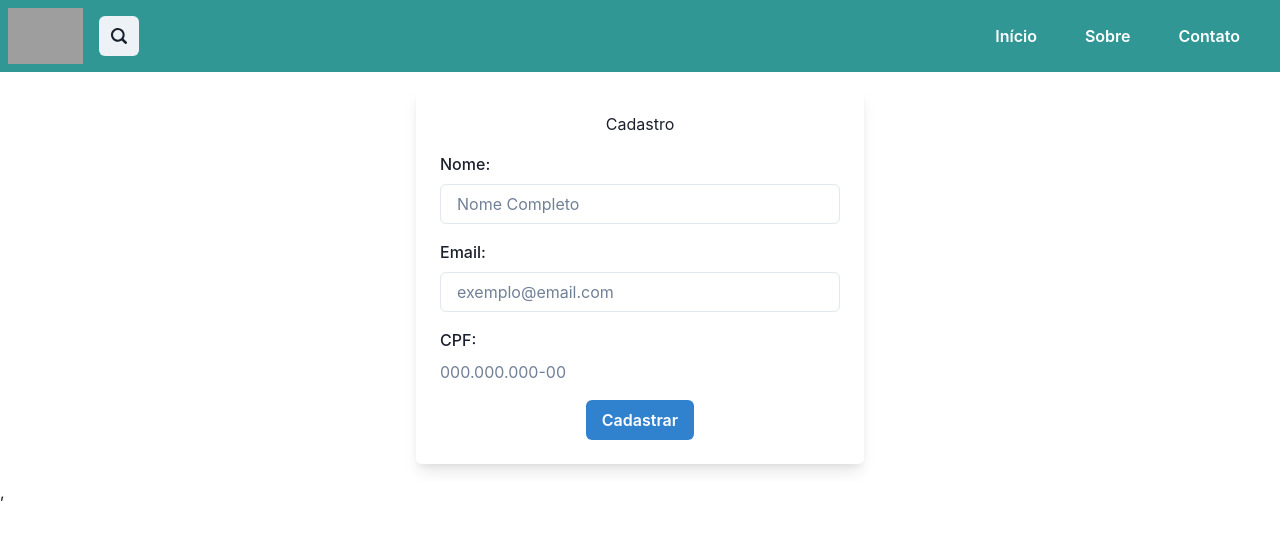
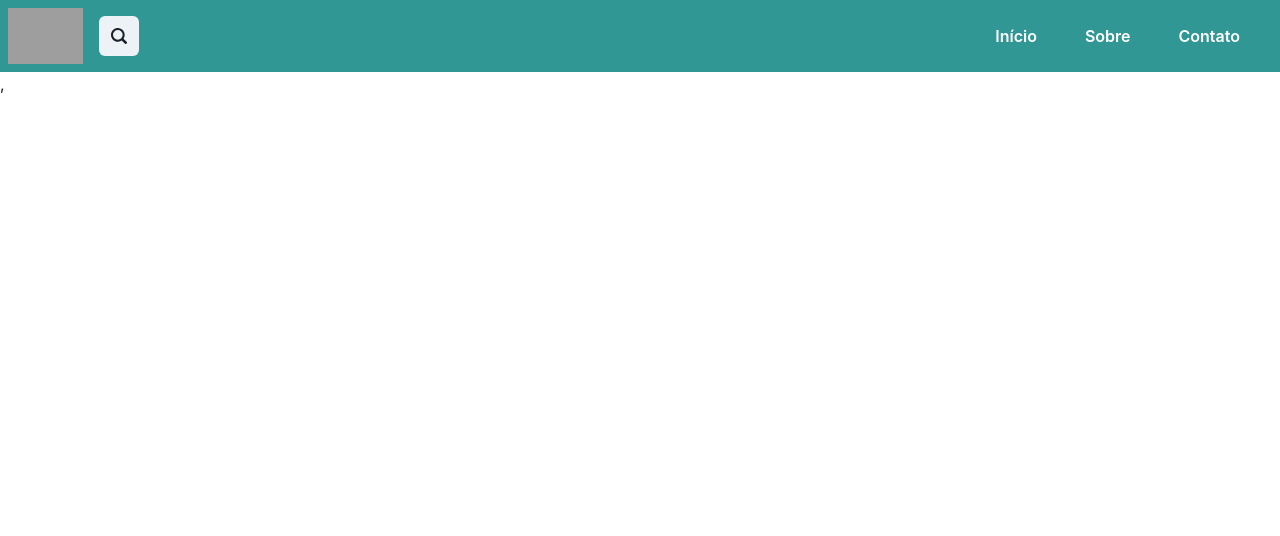
Before and after one commit to tn-junior/fomeZeroHome, a React (Vite) app: page / in a window 1280 px wide. Shown: the top 536 px of the page. Built offline with nearby package versions, Linux system fonts and the light colour scheme; grey boxes are pictures that could not be loaded.

Commit message:
Update App.jsx

```diff
--- a/src/App.jsx
+++ b/src/App.jsx
@@ -1,8 +1,8 @@
-import Cadastro from './Cadastro'
 import Header from './Header'
-import React from 'react'
+
 import { ChakraProvider, CSSReset, extendTheme } from '@chakra-ui/react';
 import './fonts.css'
+import { Outlet } from 'react-router-dom'
 
 const theme = extendTheme({
 
@@ -14,7 +14,7 @@ function App() {
       <CSSReset />
     <div>
     <Header />
-    <Cadastro />
+    <Outlet/>
     </div>
     </ChakraProvider>
   )
```
